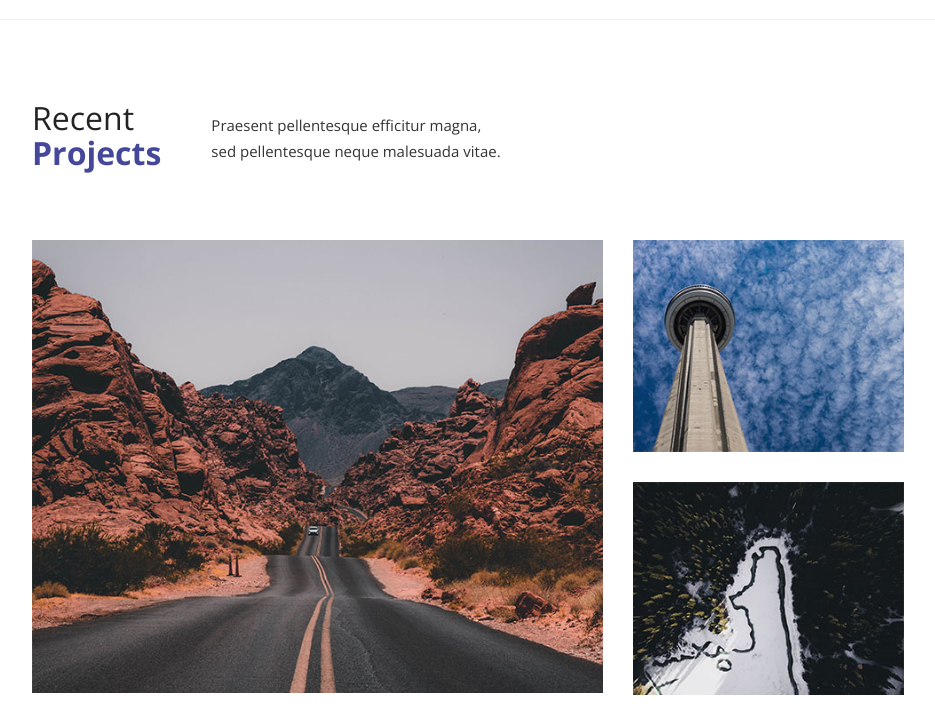
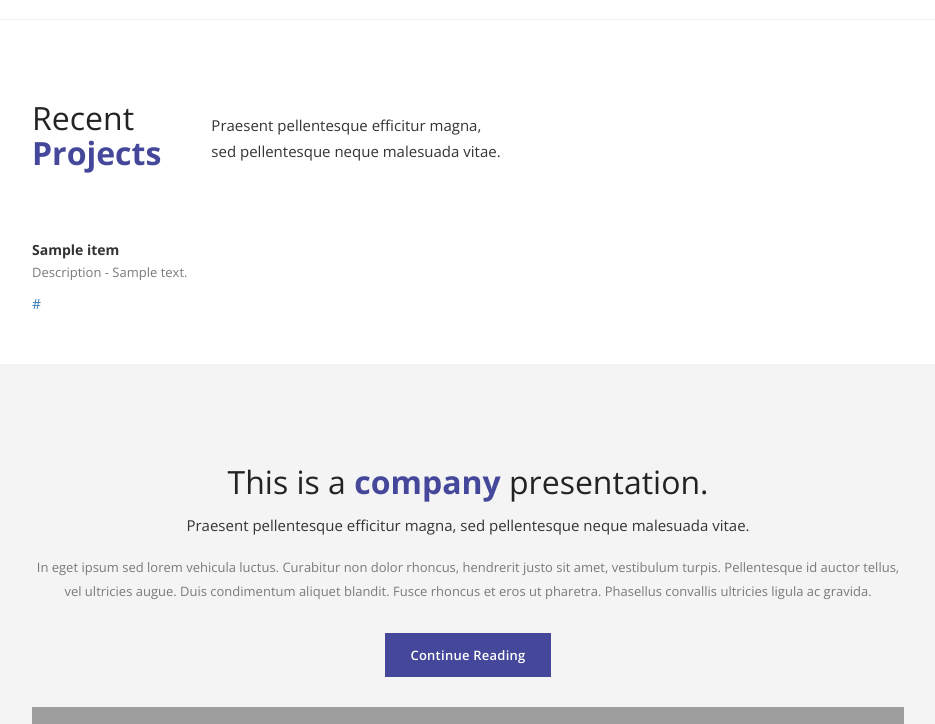
Before and after one commit to borson-sakib/realtime-map-data-streaming-kafka, a Django app: page / in a window 1280 px wide. Shown: the part 1672-2396 px from the top of the page, without its empty margins (316-1251 px from the left). Run offline with Django 3.2, Linux system fonts and the light colour scheme; tables that the repository leaves empty hold one stand-in row (values such as "Sample post"); a database or web service that is not in the repository returns one stand-in record (values such as "Sample title"); data that the repository does not hold is empty; some libraries are stand-ins or nearby versions; grey boxes are pictures that could not be loaded.

Commit message:
commit second

```diff
--- a/testProject/CvGen/templates/index.html
+++ b/testProject/CvGen/templates/index.html
@@ -374,41 +374,20 @@ https://templatemo.com/tm-518-sentra
         <div class="section-content">
           <div class="masonry">
             <div class="row">
-              <div class="item">
-                <div class="col-md-8">
-                  <a href="img/portfolio_big_1.jpg" data-lightbox="image"
-                    ><img src="img/portfolio_1.jpg" alt="image 1"
-                  /></a>
+
+            {% for i in response %}
+
+            <div class="item text-left">
+                <div class="col-md-4">
+                    <strong>{{i.name}} </strong>
+                    </br>
+                    <p class="a"> Description - {{i.description}} </p>
+                    {% comment %} </br> {% endcomment %}
+                    <a href="{{i.html_url}}">{{i.html_url}}</a>
                 </div>
               </div>
-              <div class="item second-item">
-                <div class="col-md-4">
-                  <a href="img/portfolio_big_2.jpg" data-lightbox="image"
-                    ><img src="img/portfolio_2.jpg" alt="image 2"
-                  /></a>
-                </div>
-              </div>
-              <div class="item">
-                <div class="col-md-4">
-                  <a href="img/portfolio_big_3.jpg" data-lightbox="image"
-                    ><img src="img/portfolio_3.jpg" alt="image 3"
-                  /></a>
-                </div>
-              </div>
-              <div class="item">
-                <div class="col-md-4">
-                  <a href="img/portfolio_big_4.jpg" data-lightbox="image"
-                    ><img src="img/portfolio_4.jpg" alt="image 4"
-                  /></a>
-                </div>
-              </div>
-              <div class="item">
-                <div class="col-md-8">
-                  <a href="img/portfolio_big_5.jpg" data-lightbox="image"
-                    ><img src="img/portfolio_5.jpg" alt="image 5"
-                  /></a>
-                </div>
-              </div>
+      {% comment %} <br /> {% endcomment %}
+      {% endfor %}
             </div>
           </div>
         </div>
--- a/testProject/CvGen/views.py
+++ b/testProject/CvGen/views.py
@@ -25,5 +25,6 @@ def forms(request):
     return render(request, 'form.html')
 
 def resume(request):
+    response=requests.get('https://api.github.com/users/borson-sakib/repos').json()
 
-    return render(request, 'index.html')
+    return render(request, 'index.html',{'response':response})
```
